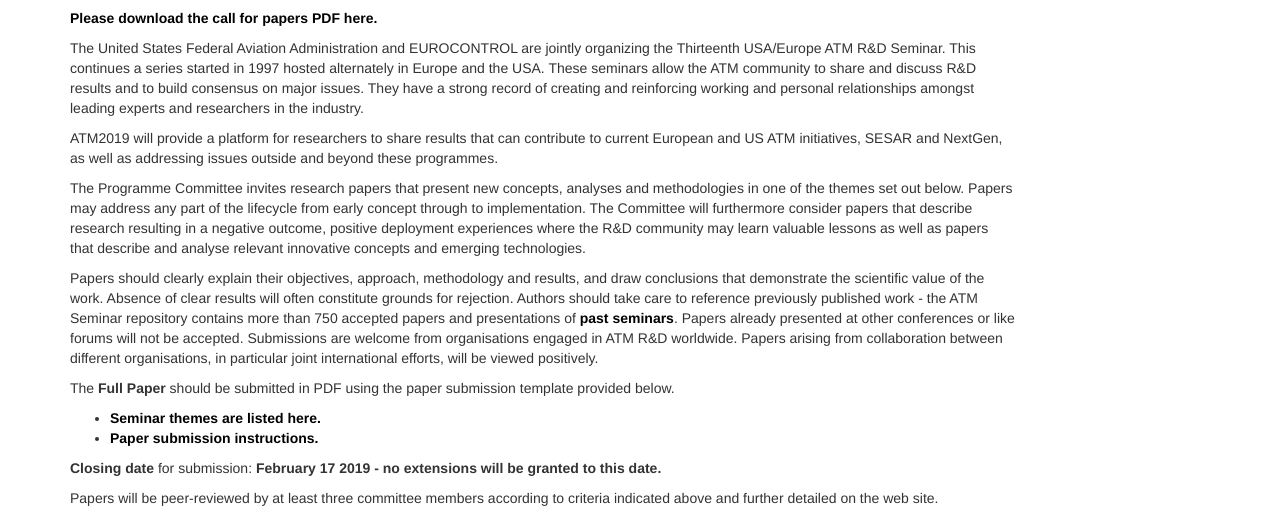
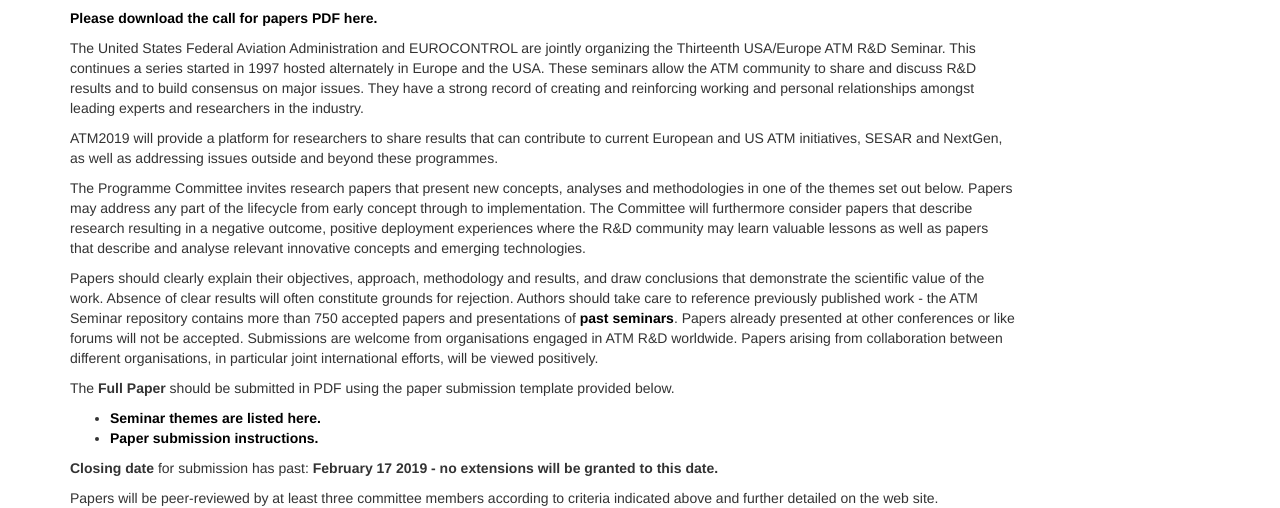
Before and after one commit to atm-seminar/atm-seminar.github.io, a plain HTML site: page upcoming-seminar/call-for-papers/index.html in a window 1280 px wide. Shown: the part 292-800 px from the top of the page. Drawn offline with Linux system fonts and the light colour scheme.

Commit message:
Synchronized build

```diff
--- a/upcoming-seminar/call-for-papers/index.html
+++ b/upcoming-seminar/call-for-papers/index.html
@@ -158,7 +158,7 @@ height="0" width="0" style="display:none;visibility:hidden"></iframe></noscript>
 <li><a href="../../upcoming-seminar/theme-information/"><strong>Seminar themes are listed here.</strong></a> </li>
 <li><a href="../../upcoming-seminar/paper-submissions/"><strong>Paper submission instructions.</strong></a> </li>
 </ul>
-<p><strong>Closing date</strong> for submission: <strong>February 17 2019 - no extensions will be granted to this date.</strong></p>
+<p><strong>Closing date</strong> for submission has past: <strong>February 17 2019 - no extensions will be granted to this date.</strong></p>
 <p>Papers will be peer-reviewed by at least three committee members according to criteria indicated above and further detailed on the web site.</p>
 <p><strong>Notification of acceptance</strong> or rejection: <strong>Friday 12 April 2019.</strong></p>
 <p>Authors presenting their papers are expected to attend the entire seminar. This is critical to achieving the key goal of creating and reinforcing professional and personal relationships for the benefit of the ATM industry. Best paper awards will be presented during final plenary sessions.</p>
```
